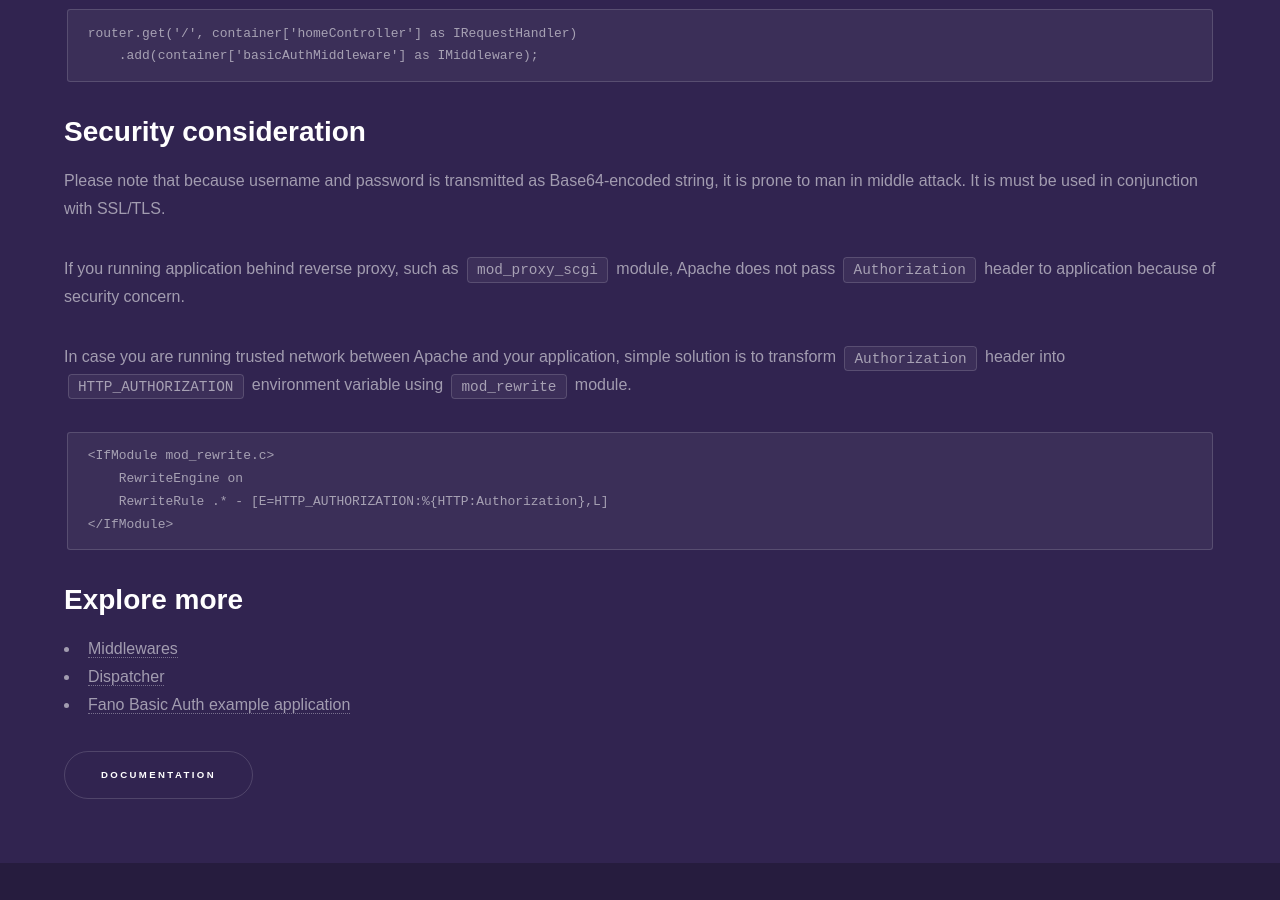
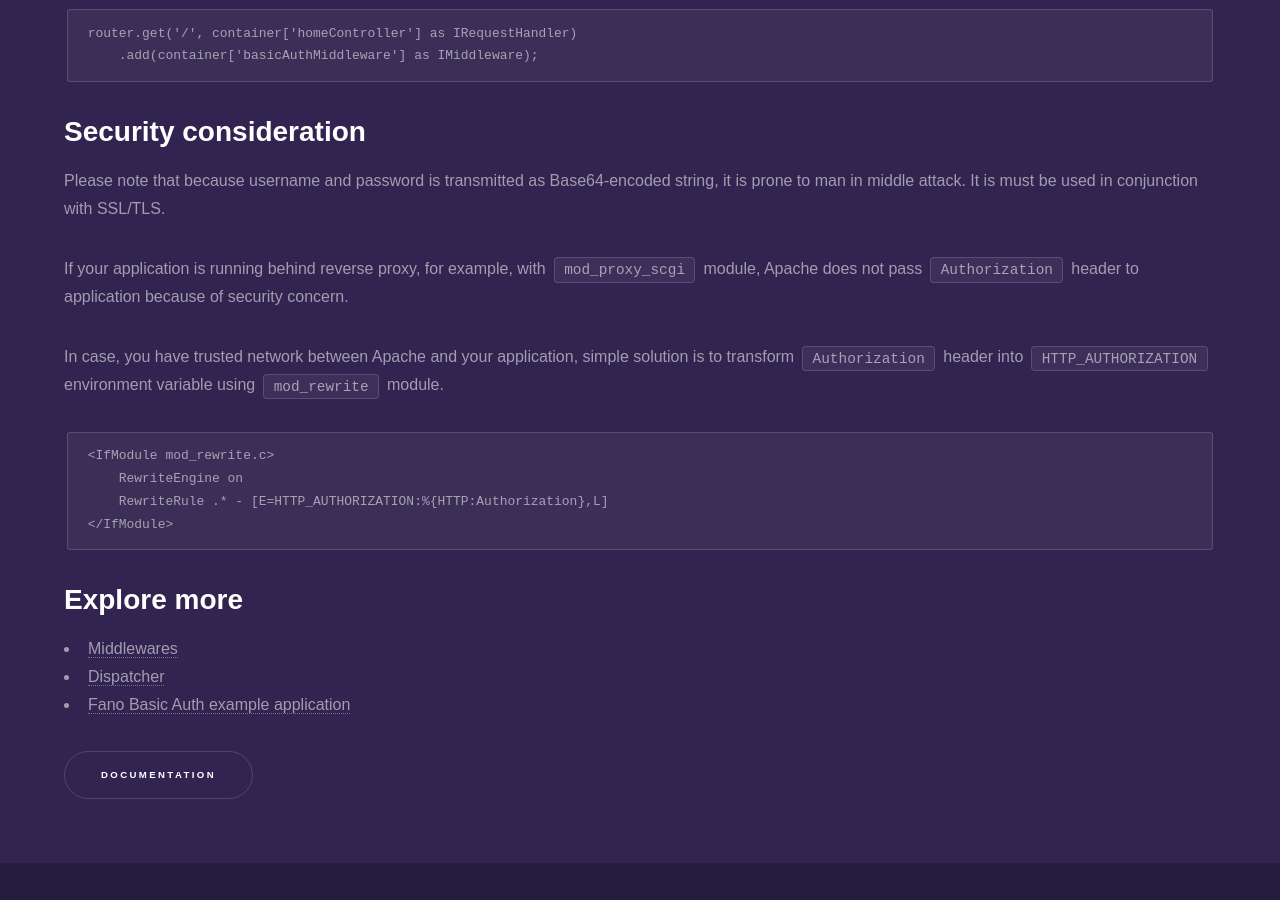
Before and after one commit to fanoframework/fanoframework.github.io, a Jekyll site: the page built from security/http-authentication/index.md, in a window 1280 px wide and 900 px high, scrolled down 2831 px. Built offline with Jekyll 4.4.1, drawn with Linux system fonts in a browser that asks for light colours; our own code applies the rules of GitHub Pages for plain Markdown files.

Commit message:
improve sentence

````diff
--- a/security/http-authentication/index.md
+++ b/security/http-authentication/index.md
@@ -109,9 +109,9 @@ router.get('/', container['homeController'] as IRequestHandler)
 
 Please note that because username and password is transmitted as Base64-encoded string, it is prone to man in middle attack. It is must be used in conjunction with SSL/TLS.
 
-If you running application behind reverse proxy, such as `mod_proxy_scgi` module, Apache does not pass `Authorization` header to application because of security concern.
+If your application is running behind reverse proxy, for example, with `mod_proxy_scgi` module, Apache does not pass `Authorization` header to application because of security concern.
 
-In case you are running trusted network between Apache and your application, simple solution is to transform `Authorization` header into `HTTP_AUTHORIZATION` environment variable using `mod_rewrite` module.
+In case, you have trusted network between Apache and your application, simple solution is to transform `Authorization` header into `HTTP_AUTHORIZATION` environment variable using `mod_rewrite` module.
 
 ```
 <IfModule mod_rewrite.c>
````
